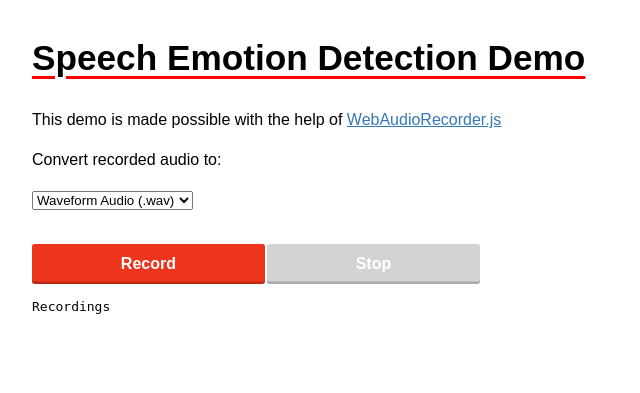
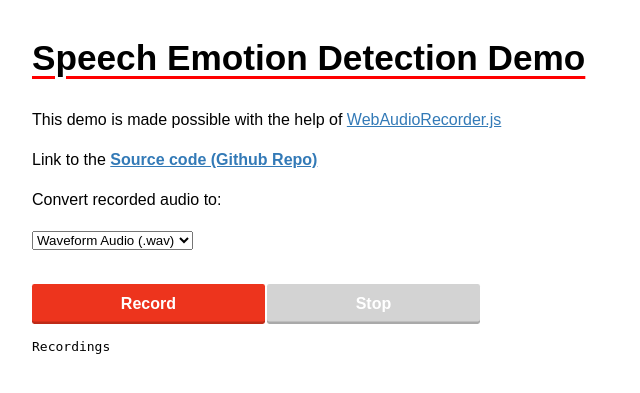
Before and after one commit to SuryaNJena/Speech-Emotion-Detection-Demo, a Flask app: page / in a window 1280 px wide. Shown: the top 393 px of the page, without its empty margins (0-640 px from the left). Run offline with Flask 2, Linux system fonts and the light colour scheme; some libraries are stand-ins or nearby versions.

Commit message:
Update index.html

```diff
--- a/static/templates/index.html
+++ b/static/templates/index.html
@@ -11,7 +11,7 @@
 <body>
 	<h1>Speech Emotion Detection Demo</h1>
 	<p>This demo is made possible with the help of <a href="https://github.com/addpipe/simple-web-audio-recorder-demo" target="_blank">WebAudioRecorder.js</a></p>
-
+	<p>Link to the <a href="https://github.com/atulsnjena/Speech-Emotion-Recognition-Demo"><b>Source code (Github Repo)</b></a></p>
 	<div style="max-width: 28em;">
 		<p>Convert recorded audio to:</p>
 		<select id="encodingTypeSelect">
```
